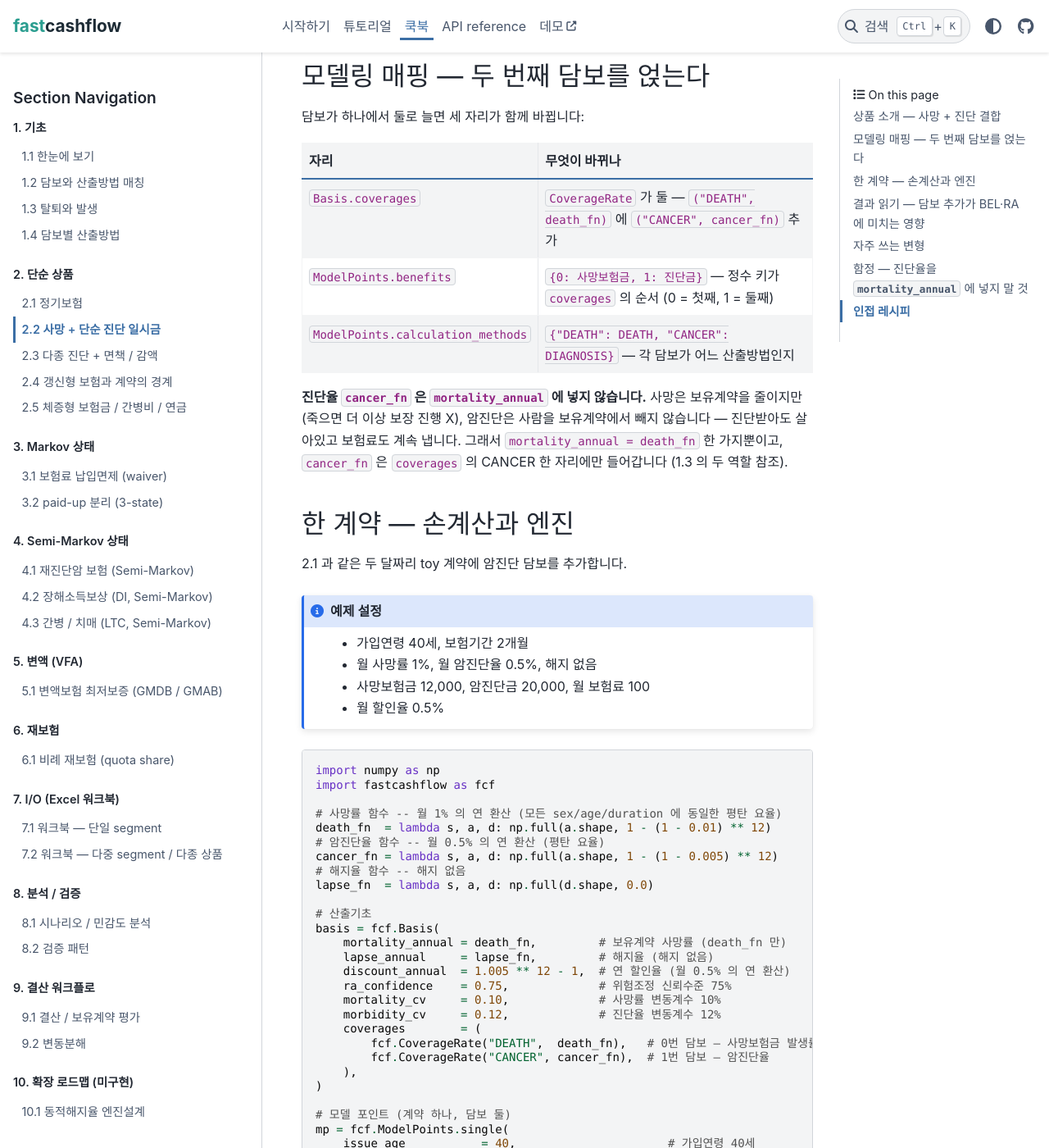
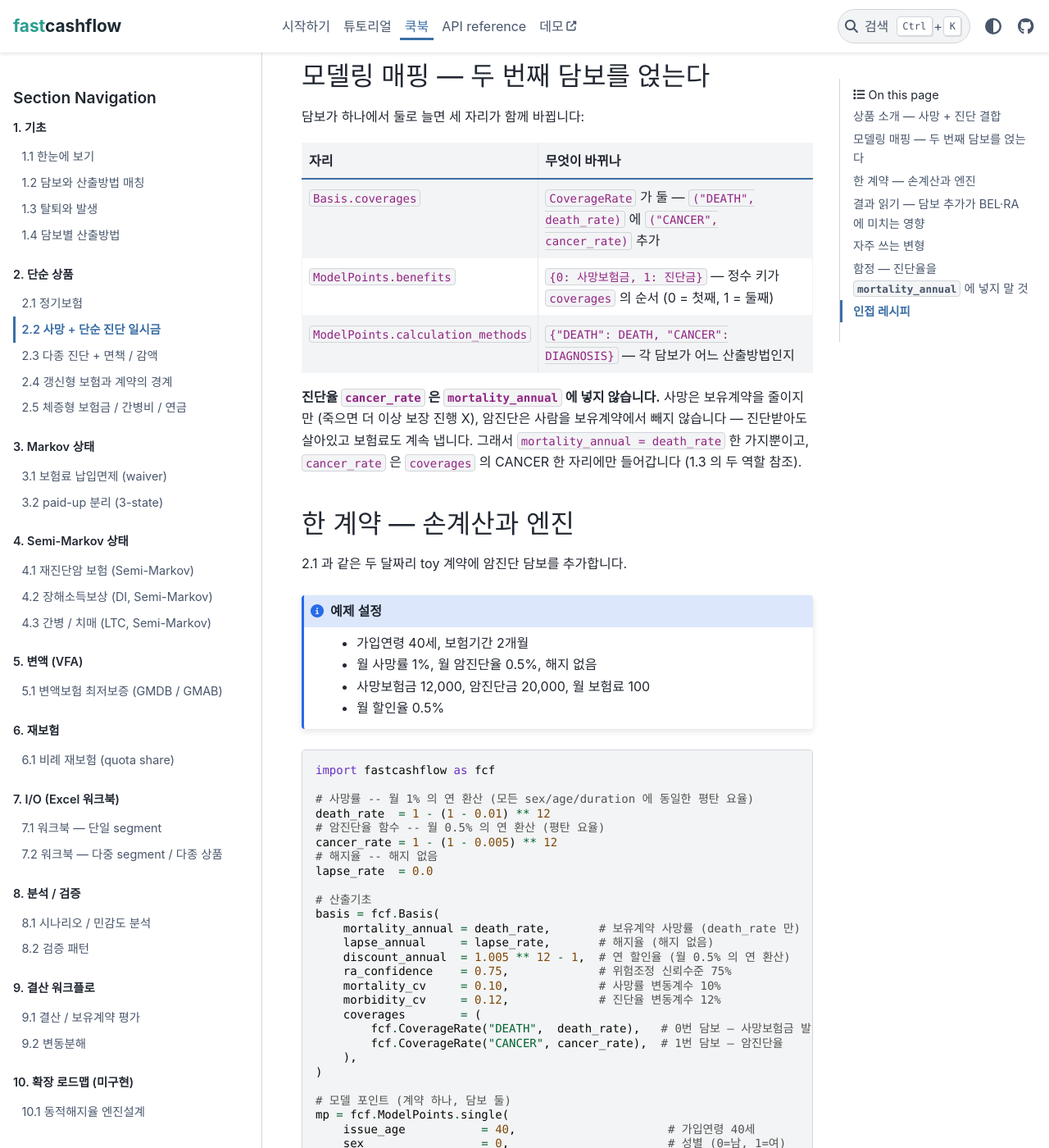
Before and after one commit to seokhoonj/fastcashflow, a Sphinx documentation site: the page built from docs/cookbook/simple/death-diagnosis.md, in a window 1280 px wide and 1400 px high, scrolled down 746 px. Shown: the whole window at 82% size. Built offline with Sphinx 7.4.7 and the PyData theme 0.15.4, drawn with Linux system fonts in a browser that asks for light colours; some of the changed text lies outside the part shown.

Commit message:
docs: migrate cookbook simple-product rate examples from lambda to scalar

````diff
--- a/docs/cookbook/simple/death-diagnosis.md
+++ b/docs/cookbook/simple/death-diagnosis.md
@@ -37,17 +37,17 @@
 * - 자리
   - 무엇이 바뀌나
 * - `Basis.coverages`
-  - `CoverageRate` 가 둘 — `("DEATH", death_fn)` 에 `("CANCER", cancer_fn)` 추가
+  - `CoverageRate` 가 둘 — `("DEATH", death_rate)` 에 `("CANCER", cancer_rate)` 추가
 * - `ModelPoints.benefits`
   - `{0: 사망보험금, 1: 진단금}` — 정수 키가 `coverages` 의 순서 (0 = 첫째, 1 = 둘째)
 * - `ModelPoints.calculation_methods`
   - `{"DEATH": DEATH, "CANCER": DIAGNOSIS}` — 각 담보가 어느 산출방법인지
 ```
 
-**진단율 `cancer_fn` 은 `mortality_annual` 에 넣지 않습니다.** 사망은
+**진단율 `cancer_rate` 은 `mortality_annual` 에 넣지 않습니다.** 사망은
 보유계약을 줄이지만 (죽으면 더 이상 보장 진행 X), 암진단은 사람을
 보유계약에서 빼지 않습니다 — 진단받아도 살아있고 보험료도 계속 냅니다.
-그래서 `mortality_annual = death_fn` 한 가지뿐이고, `cancer_fn` 은
+그래서 `mortality_annual = death_rate` 한 가지뿐이고, `cancer_rate` 은
 `coverages` 의 CANCER 한 자리에만 들어갑니다 (1.3 의 두 역할 참조).
 
 ## 한 계약 — 손계산과 엔진
@@ -64,27 +64,26 @@
 ```
 
 ```python
-import numpy as np
 import fastcashflow as fcf
 
-# 사망률 함수 -- 월 1% 의 연 환산 (모든 sex/age/duration 에 동일한 평탄 요율)
-death_fn  = lambda s, a, d: np.full(a.shape, 1 - (1 - 0.01) ** 12)
+# 사망률 -- 월 1% 의 연 환산 (모든 sex/age/duration 에 동일한 평탄 요율)
+death_rate  = 1 - (1 - 0.01) ** 12
 # 암진단율 함수 -- 월 0.5% 의 연 환산 (평탄 요율)
-cancer_fn = lambda s, a, d: np.full(a.shape, 1 - (1 - 0.005) ** 12)
-# 해지율 함수 -- 해지 없음
-lapse_fn  = lambda s, a, d: np.full(d.shape, 0.0)
+cancer_rate = 1 - (1 - 0.005) ** 12
+# 해지율 -- 해지 없음
+lapse_rate  = 0.0
 
 # 산출기초
 basis = fcf.Basis(
-    mortality_annual = death_fn,         # 보유계약 사망률 (death_fn 만)
-    lapse_annual     = lapse_fn,         # 해지율 (해지 없음)
+    mortality_annual = death_rate,       # 보유계약 사망률 (death_rate 만)
+    lapse_annual     = lapse_rate,       # 해지율 (해지 없음)
     discount_annual  = 1.005 ** 12 - 1,  # 연 할인율 (월 0.5% 의 연 환산)
     ra_confidence    = 0.75,             # 위험조정 신뢰수준 75%
     mortality_cv     = 0.10,             # 사망률 변동계수 10%
     morbidity_cv     = 0.12,             # 진단율 변동계수 12%
     coverages        = (
-        fcf.CoverageRate("DEATH",  death_fn),   # 0번 담보 — 사망보험금 발생률
-        fcf.CoverageRate("CANCER", cancer_fn),  # 1번 담보 — 암진단율
+        fcf.CoverageRate("DEATH",  death_rate),   # 0번 담보 — 사망보험금 발생률
+        fcf.CoverageRate("CANCER", cancer_rate),  # 1번 담보 — 암진단율
     ),
 )
 
@@ -175,10 +174,10 @@ t=1 의 암진단 청구는 **미진단 풀** 0.9851 을 씁니다 — 단순히
 
 ```python
 mp = fcf.ModelPoints.single(
-    issue_age           = 40,                               # 가입연령 40세
-    benefits            = {0: 100_000_000, 1: 30_000_000},  # 사망 1억, 암진단 3,000만
-    premium             = 80_000,                           # 월납 보험료 8만
-    term_months         = 240,                              # 보험기간 20년
+    issue_age           = 40,                                      # 가입연령 40세
+    benefits            = {0: 100_000_000, 1: 30_000_000},         # 사망 1억, 암진단 3,000만
+    premium             = 80_000,                                  # 월납 보험료 8만
+    term_months         = 240,                                     # 보험기간 20년
     calculation_methods = {"DEATH":  fcf.CalculationMethod.DEATH,
                            "CANCER": fcf.CalculationMethod.DIAGNOSIS},
 )
@@ -192,14 +191,14 @@ mp = fcf.ModelPoints.single(
 
 ```python
 # 뇌혈관 / 심혈관 발생률 -- 담보마다 별도 함수 (예: 연 0.3% / 0.4%)
-cerebral_fn = lambda s, a, d: np.full(a.shape, 1 - (1 - 0.003) ** 12)
-cardiac_fn  = lambda s, a, d: np.full(a.shape, 1 - (1 - 0.004) ** 12)
+cerebral_rate = 1 - (1 - 0.003) ** 12
+cardiac_rate  = 1 - (1 - 0.004) ** 12
 
 coverages = (
-    fcf.CoverageRate("DEATH",  death_fn),                     # 0 — 사망
-    fcf.CoverageRate("CANCER", cancer_fn),                    # 1 — 암진단
-    fcf.CoverageRate("CEREBRAL", cerebral_fn),                # 2 — 뇌혈관 진단
-    fcf.CoverageRate("CARDIAC",  cardiac_fn),                 # 3 — 심혈관 진단
+    fcf.CoverageRate("DEATH",  death_rate),                     # 0 — 사망
+    fcf.CoverageRate("CANCER", cancer_rate),                    # 1 — 암진단
+    fcf.CoverageRate("CEREBRAL", cerebral_rate),                # 2 — 뇌혈관 진단
+    fcf.CoverageRate("CARDIAC",  cardiac_rate),                 # 3 — 심혈관 진단
 )
 ```
 
@@ -212,7 +211,7 @@ coverages = (
 
 ```python
 # 잘못된 예 — 진단율을 decrement 에 더함
-mortality_annual = lambda s, a, d: death_fn(s,a,d) + cancer_fn(s,a,d)   # ✗
+mortality_annual = death_rate + cancer_rate   # ✗
 ```
 
 이러면 암진단받은 사람이 보유계약에서 빠져나가, 그 이후의 사망보험금 ·
````
Also changed, not shown: docs/cookbook/simple/diagnosis-rules.md (+14 -16 lines), docs/cookbook/simple/escalating-benefits.md (+22 -23 lines), docs/cookbook/simple/renewable.md (+9 -9 lines), docs/cookbook/simple/term-life.md (+20 -21 lines).
